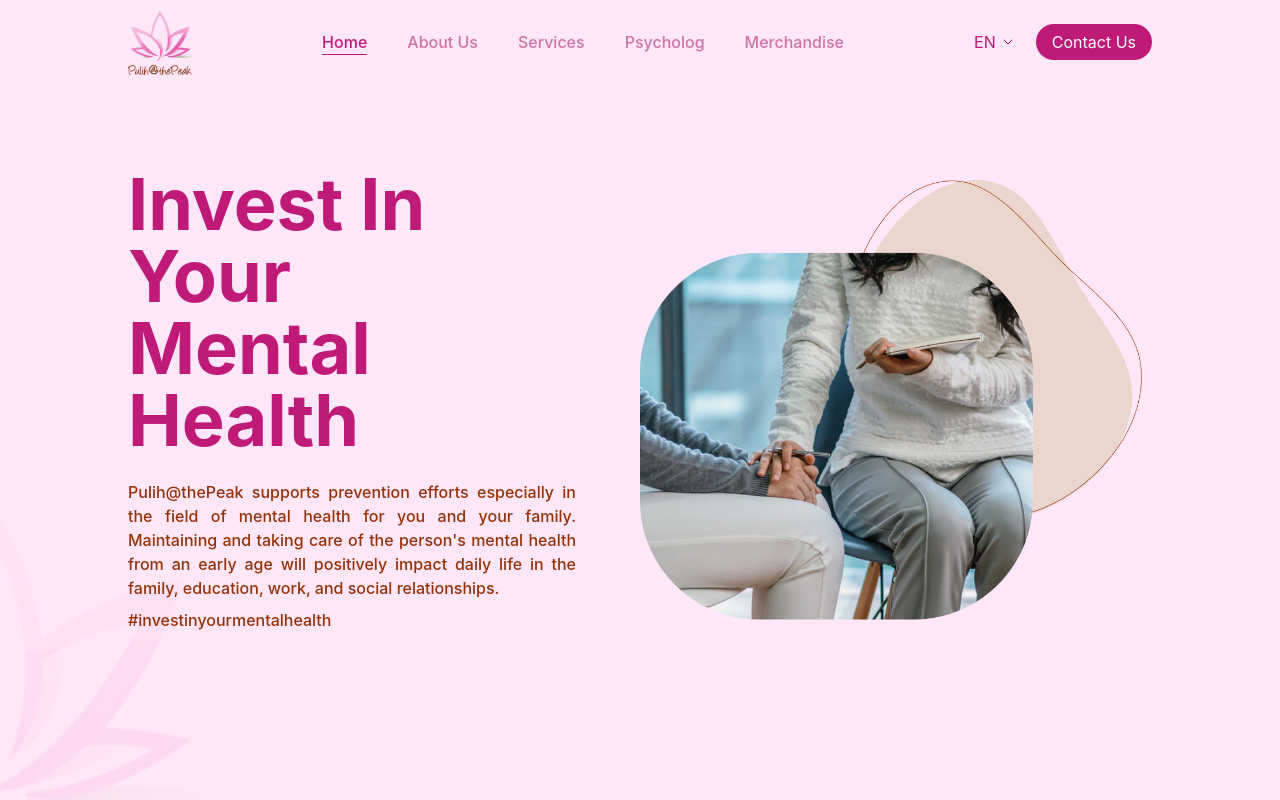
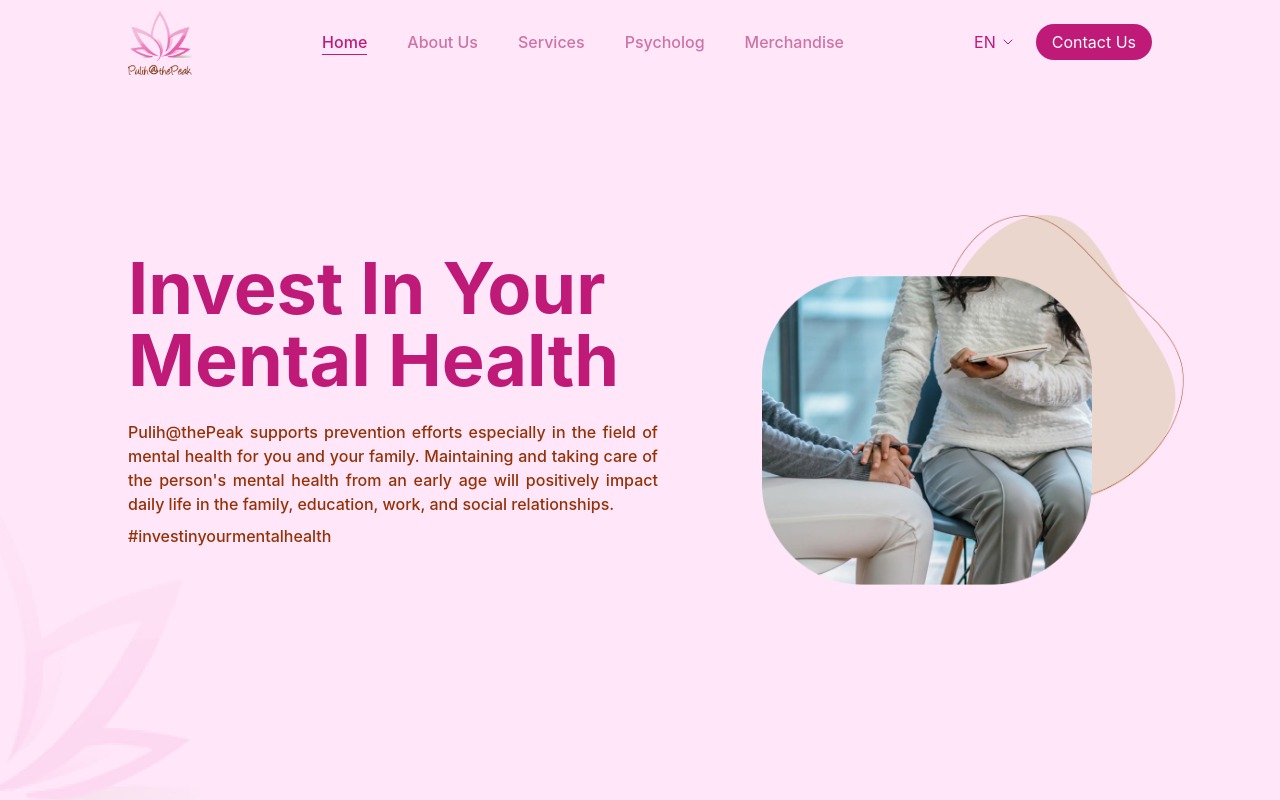
Before and after one commit to githubnyathoni/pulih-app, a React (Create React App) app: page / in a window 1280 px wide. Shown: the top 800 px of the page. Built offline with nearby package versions, Linux system fonts and the light colour scheme; no server answers.

Commit message:
fix service center

```diff
--- a/src/index.css
+++ b/src/index.css
@@ -169,7 +169,7 @@ code {
   }
 
   .w-42-percent {
-    width: 42%;
+    width: 42% !important;
   }
 
   .services-category {
--- a/src/pages/Home.jsx
+++ b/src/pages/Home.jsx
@@ -45,7 +45,7 @@ function MainHomeSection() {
         <img
           src={Images.HomeImage1}
           alt="psychologist holding hand patient"
-          className="w-4/6 sm:w-1/2 w-42-percent lg:mt-0 mt-24 duration-700 transform opacity-0 transition-all translate-y-12 ease-out animation-slide-up"
+          className="w-4/6 sm:w-1/2 w-42-percent lg:mt-0 mt-24 duration-700 transform opacity-0 transition-all translate-y-12 ease-out animation-slide-up relative left-10"
         />
       </div>
     </div>
```
